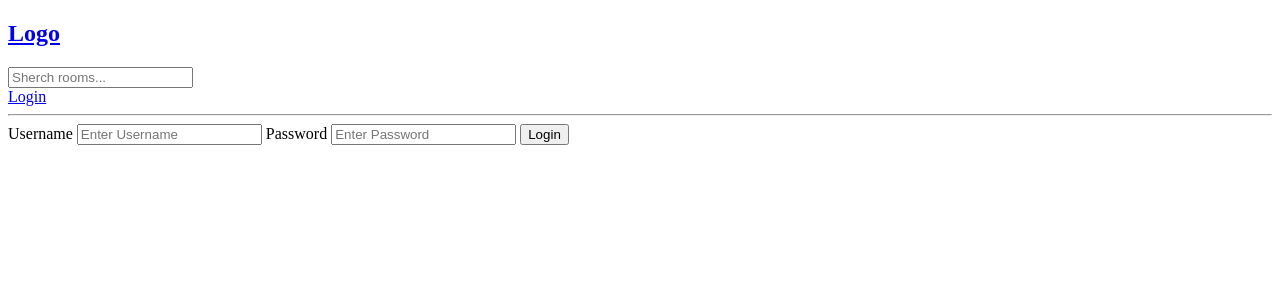
After one commit to HavitOngit/studytogather, a Django app: page /login/ in a window 1280 px wide. The commit adds this page. Shown: the top 300 px of the page. Run offline with Django 4.2, Linux system fonts and the light colour scheme.

Commit message:
now User can Login

```diff
--- a/base/urls.py
+++ b/base/urls.py
@@ -2,6 +2,7 @@ from django.urls import path
 from . import views
 
 urlpatterns = [
+    path('login/', views.loginPage, name="login"),
     path('', views.home, name='home'),
     path('rooms/<str:pk>/', views.room, name='room'),
     path('create-room/', views.createRoom, name='create-room'),
--- a/base/views.py
+++ b/base/views.py
@@ -1,9 +1,37 @@
 from django.shortcuts import render, redirect
+from django.contrib import messages
+from django.contrib.auth.models import User
+from django.contrib.auth import authenticate, login, logout
 from .models import Rooms, Topic
 from .form import RoomForm
 from django.db.models import Q
 # Create your views here.
 
+
+def loginPage(request):
+
+    if request.method == 'POST':
+
+        # get username & password from user
+        username= request.POST.get('username')
+        password= request.POST.get('password')
+
+        # check is really user exits
+        try:
+            user = User.objects.get(username=username)
+        except:
+            messages.error(request, 'User Not Exist')
+
+        # Login part
+        user = authenticate(request, username=username, password=password)
+
+        if user is not None:
+            login(request, user)
+            return redirect('home')
+        else:
+            messages.error(request, 'Username OR password does NOT exist')
+    context = {}
+    return render(request, 'login_register.html', context)
 
 
 def home(request):
--- /dev/null
+++ b/templates/login_register.html
@@ -0,0 +1,18 @@
+{% extends 'main.html' %}
+
+{% block content %}
+
+<div>
+    <form method="POST" action="">
+        {% csrf_token %}
+
+        <lable>Username</lable>
+        <input type="text" name="username" placeholder="Enter Username">
+
+        <lable>Password</label>
+        <input type="password" name="password" placeholder="Enter Password">
+
+        <input type="submit" value="Login">
+    </form>
+</div>
+{% endblock content %}
--- a/templates/main.html
+++ b/templates/main.html
@@ -6,6 +6,7 @@
     <meta name="viewport" content="width=device-width, initial-scale=1.0">
     <title>StudyBuddy</title>
 </head>
+
 <nav>
     <a href="/">
         <h1>Logo</h1>
@@ -14,8 +15,19 @@
     <form method="GET" action="{% url 'home' %}">
         <input type="text" name="q" placeholder="Sherch rooms...">
     </form>
+    <a href="{% url 'login' %}">Login</a>
     <hr>
+
+    {% if messages %}
+    <ul class="messages">
+        {% for message in messages %}
+        <li>{{ message }} </li>
+        {% endfor %}
+    </ul>
+    {% endif %}
+
 </nav>
+
 <body>
     {% block content %}
 
```
Also changed, not shown: db.sqlite3.
